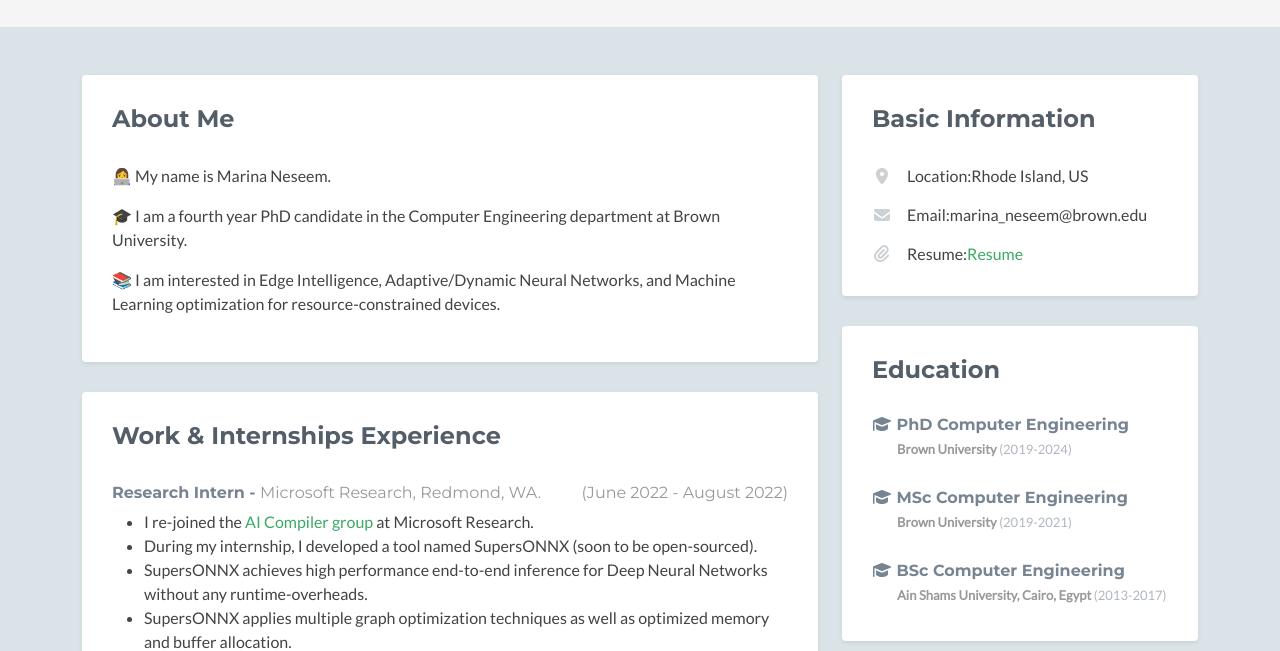
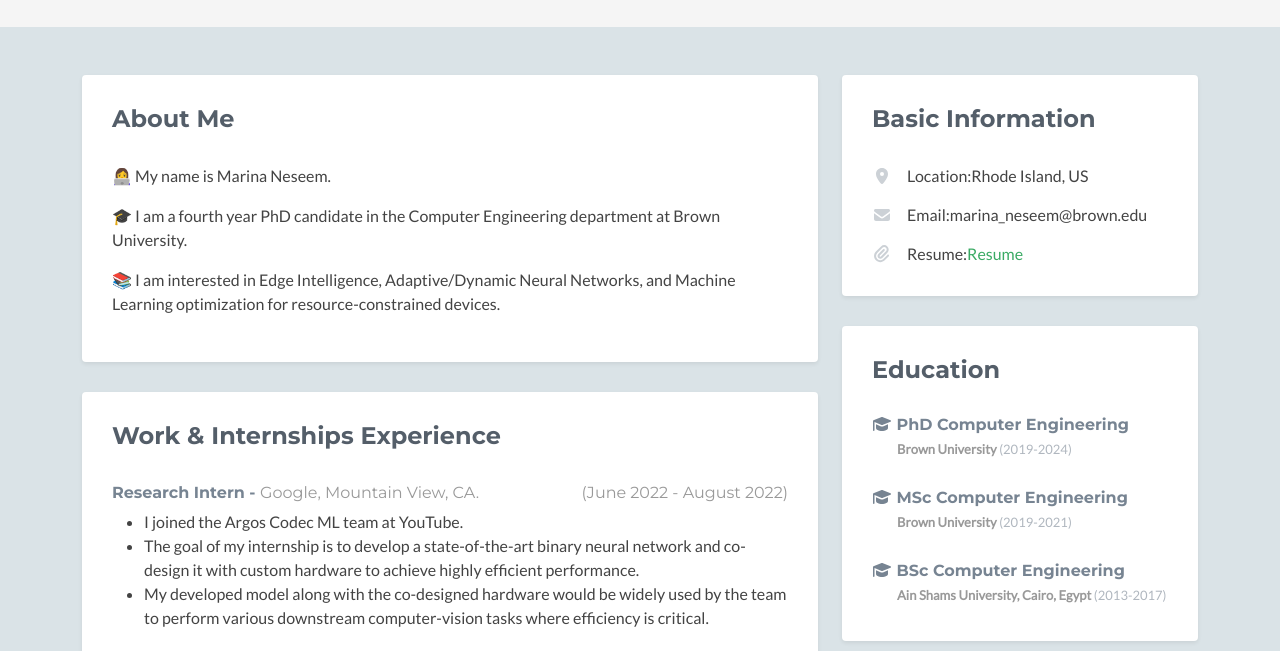
Before and after one commit to MarinaHesham/marinahesham.github.io, a plain HTML site: page index.html in a window 1280 px wide. Shown: the part 299-950 px from the top of the page. Drawn offline with nearby package versions, Linux system fonts and the light colour scheme; no server answers; a script that the page names is missing; some icons are missing.

Commit message:
Update index.html

```diff
--- a/index.html
+++ b/index.html
@@ -73,6 +73,14 @@
                         <h2 class="heading">Work & Internships Experience</h2>
                         <div class="content">
                             <div class="item">
+                                <h3 class="title">Research Intern - <span class="place"><a href="#">Google, Mountain View, CA.</a></span> <span class="year" style="float:right;">(June 2022 - August 2022)</span></h3>
+                                  <ul>
+					<li>I joined the Argos Codec ML team at YouTube.</li>
+					<li>The goal of my internship is to develop a state-of-the-art binary neural network and co-design it with custom hardware to achieve highly efficient performance.</li>
+					<li>My developed model along with the co-designed hardware would be widely used by the team to perform various downstream computer-vision tasks where efficiency is critical.</li>
+				</ul>
+                            </div><!--//item-->
+                            <div class="item">
                                 <h3 class="title">Research Intern - <span class="place"><a href="#">Microsoft Research, Redmond, WA.</a></span> <span class="year" style="float:right;">(June 2022 - August 2022)</span></h3>
                                   <ul>
 					<li>I re-joined the <a href="https://github.com/microsoft/Accera">AI Compiler group</a> at Microsoft Research.</li>
@@ -82,7 +90,6 @@
 					<li>SupersONNX achieves 3-4X improvement in the memory footprint on Transformer models as well as Residual Convolutional models.</li>
 				</ul>
                             </div><!--//item-->
-                            <div class="item">
                             <div class="item">
                                 <h3 class="title">Research Intern - <span class="place"><a href="#">Microsoft Research, Redmond, WA.</a></span> <span class="year" style="float:right;">(June 2021 - August 2021)</span></h3>
                                 <ul>
```
